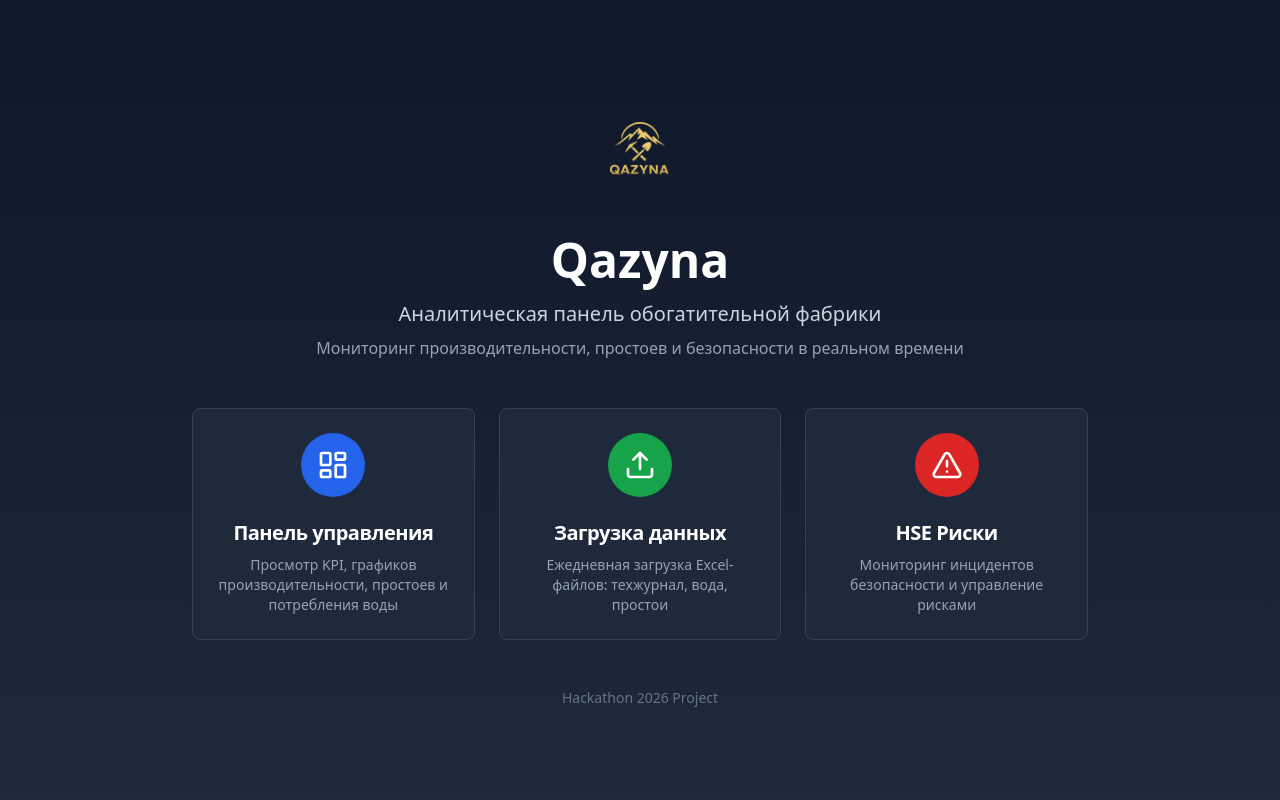
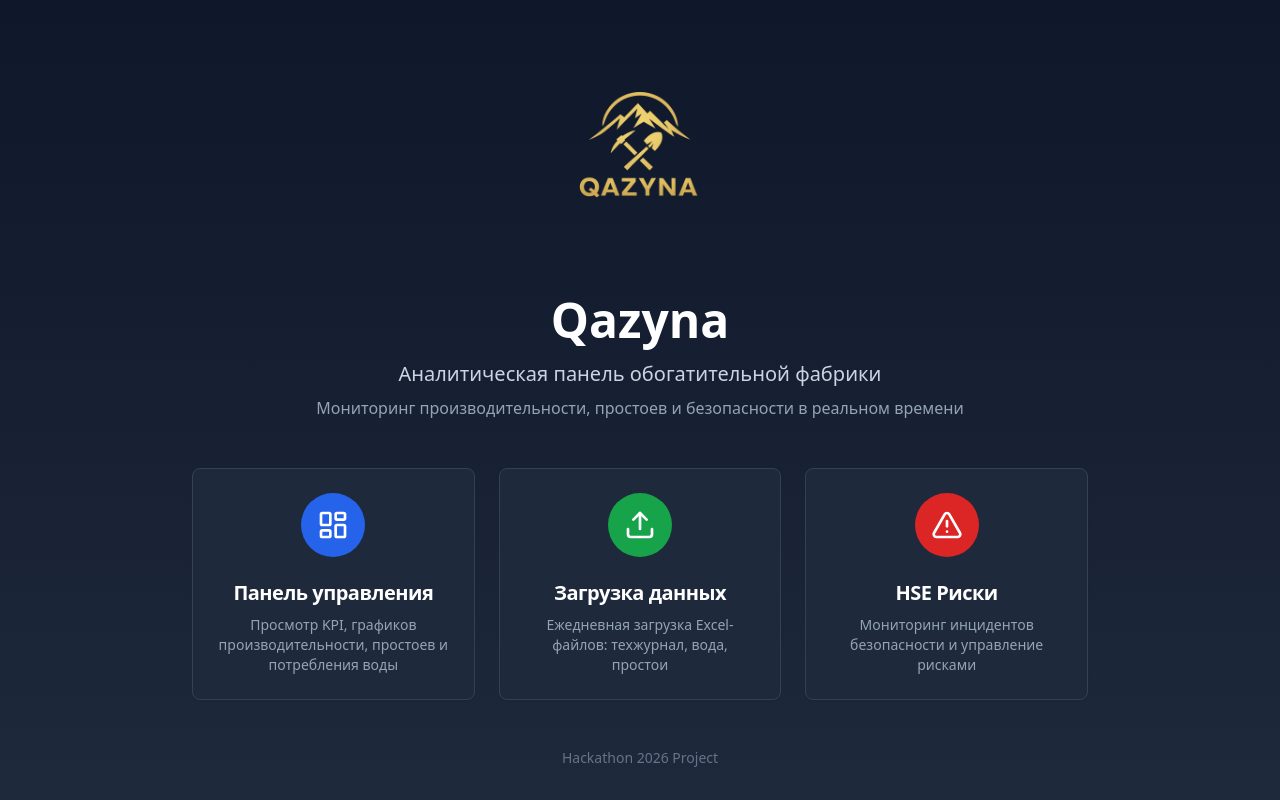
Before and after one commit to yerkebulat/reacthon2026, a Next.js app: page / in a window 1280 px wide. Built offline with nearby package versions, Linux system fonts and the light colour scheme.

Commit message:
Make logo bigger on front page

```diff
--- a/src/app/page.tsx
+++ b/src/app/page.tsx
@@ -15,8 +15,8 @@ export default function HomePage() {
             <Image
               src="/logo_qazyna.png"
               alt="Qazyna Logo"
-              width={120}
-              height={120}
+              width={240}
+              height={240}
               className="rounded-lg"
             />
           </div>
```
Also changed, not shown: 1 other file (tests, documents, lock files or other folders).
